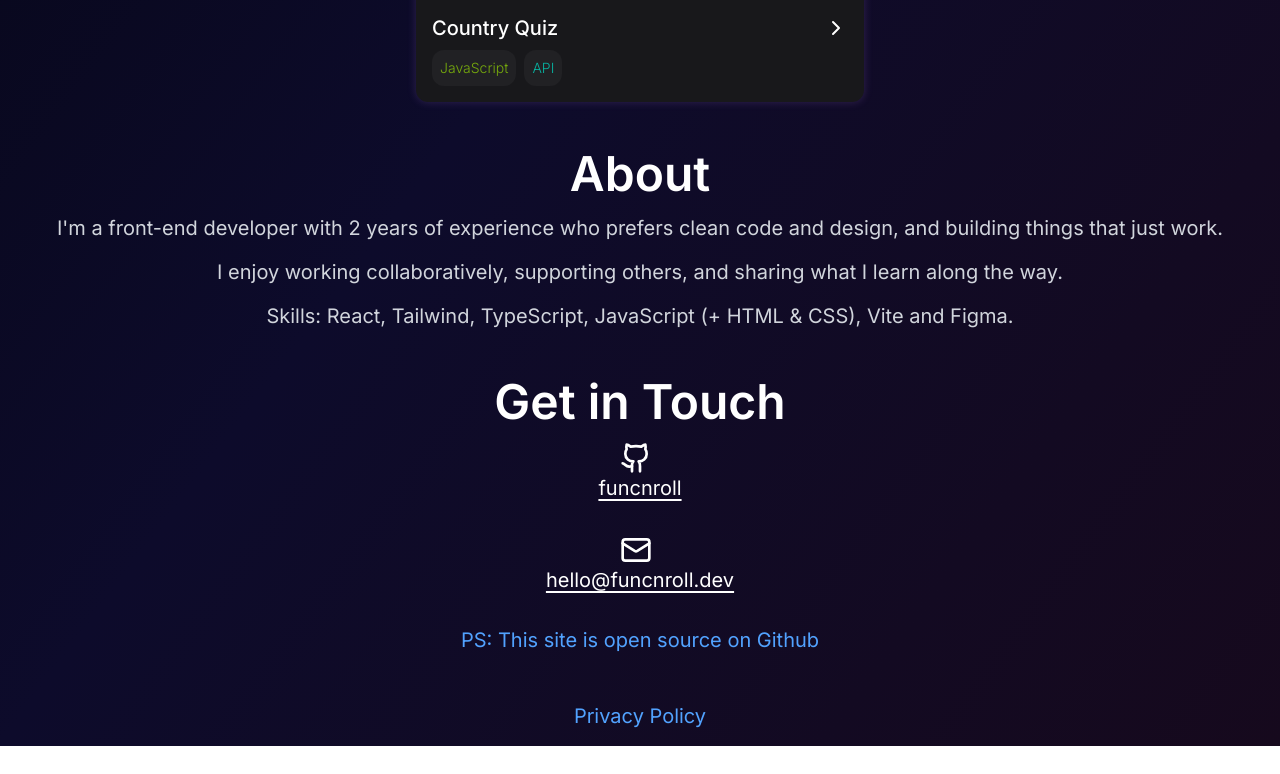
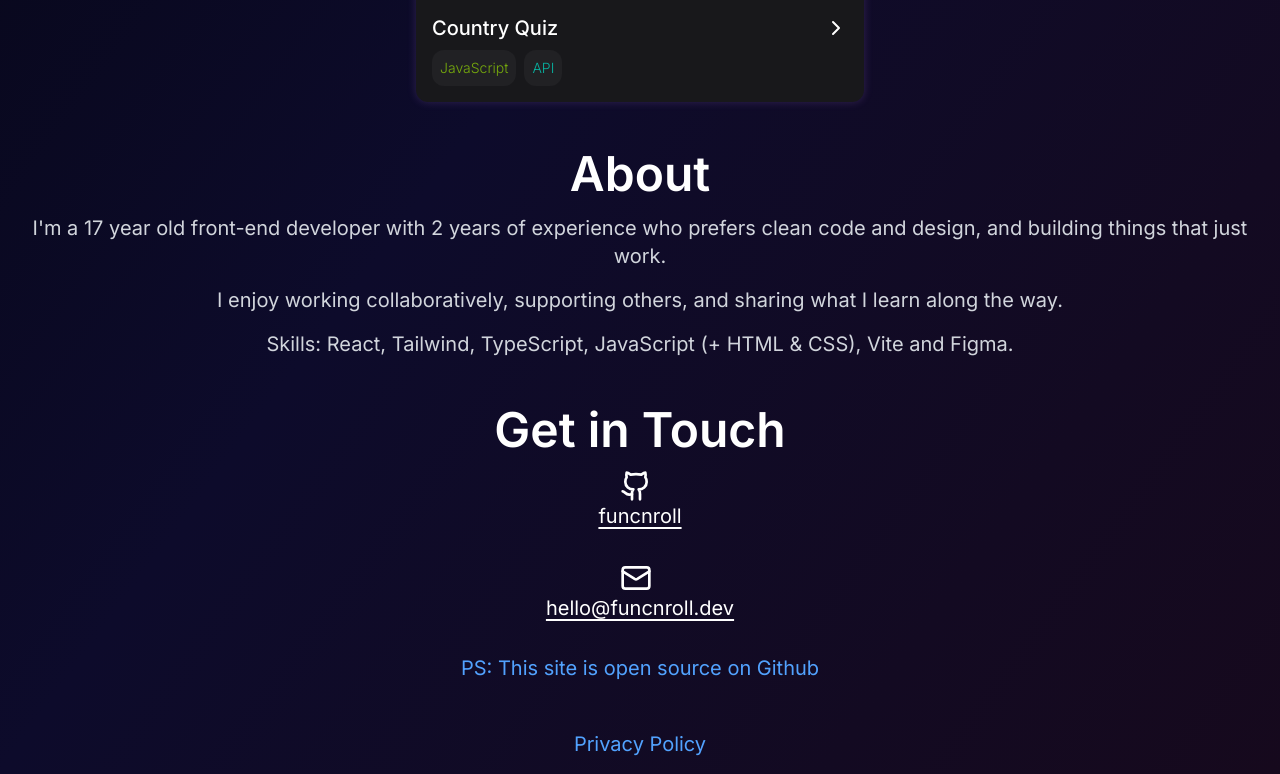
Before and after one commit to funcnroll/funcnroll.dev, a React (Vite) app: page / in a window 1280 px wide. Shown: the part 966-1740 px from the top of the page. Before the commit the page ends 1712 px from the top, so only its background shows below. Built offline with nearby package versions, Linux system fonts and the light colour scheme.

Commit message:
Update about

```diff
--- a/src/components/About.jsx
+++ b/src/components/About.jsx
@@ -8,8 +8,8 @@ function About() {
       <Header>About</Header>
       <div className="space-y-4 sm:text-center">
         <GeneralParagraph>
-          I'm a front-end developer with 2 years of experience who prefers clean
-          code and design, and building things that just work.
+          I'm a 17 year old front-end developer with 2 years of experience who
+          prefers clean code and design, and building things that just work.
         </GeneralParagraph>
         <GeneralParagraph>
           I enjoy working collaboratively, supporting others, and sharing what I
```
